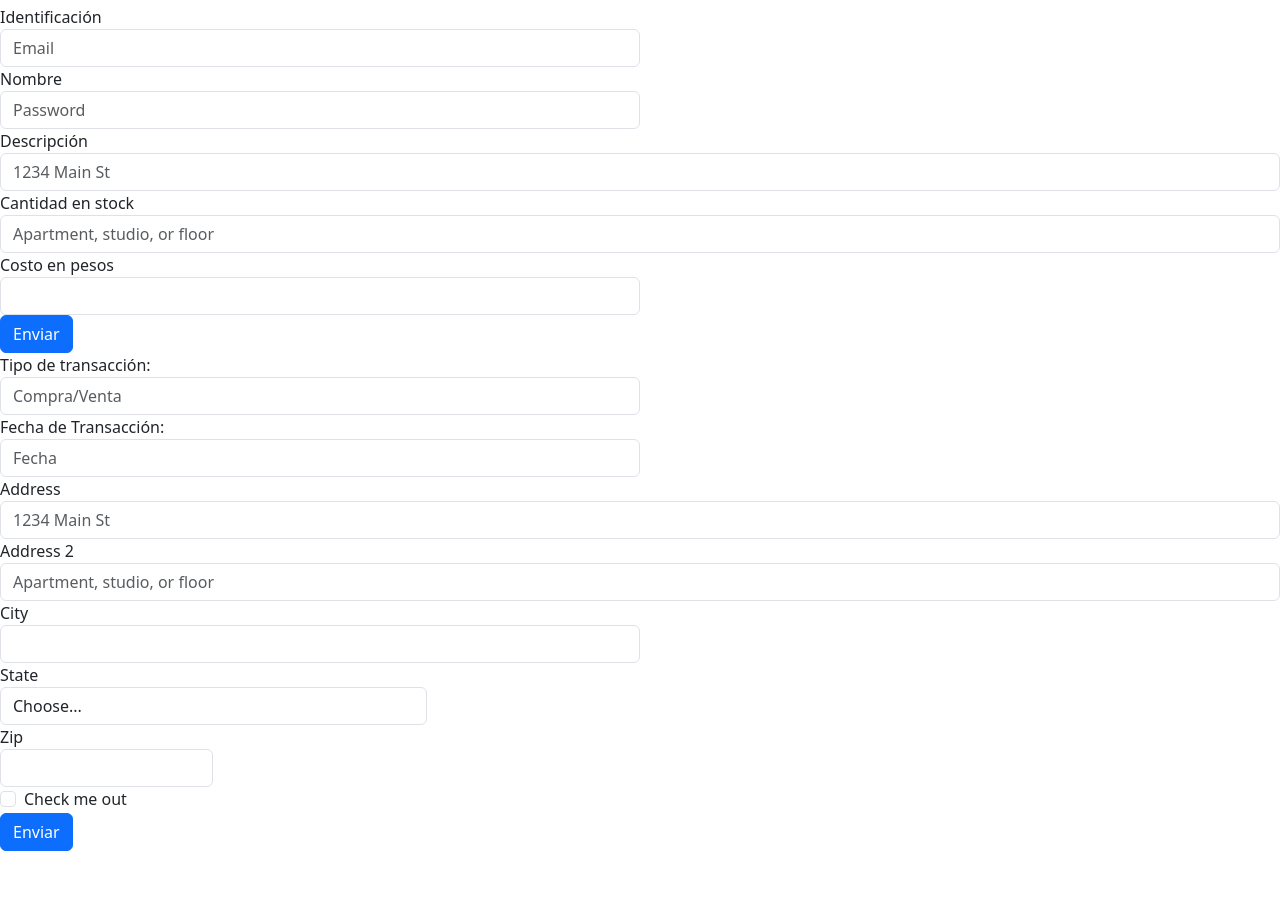
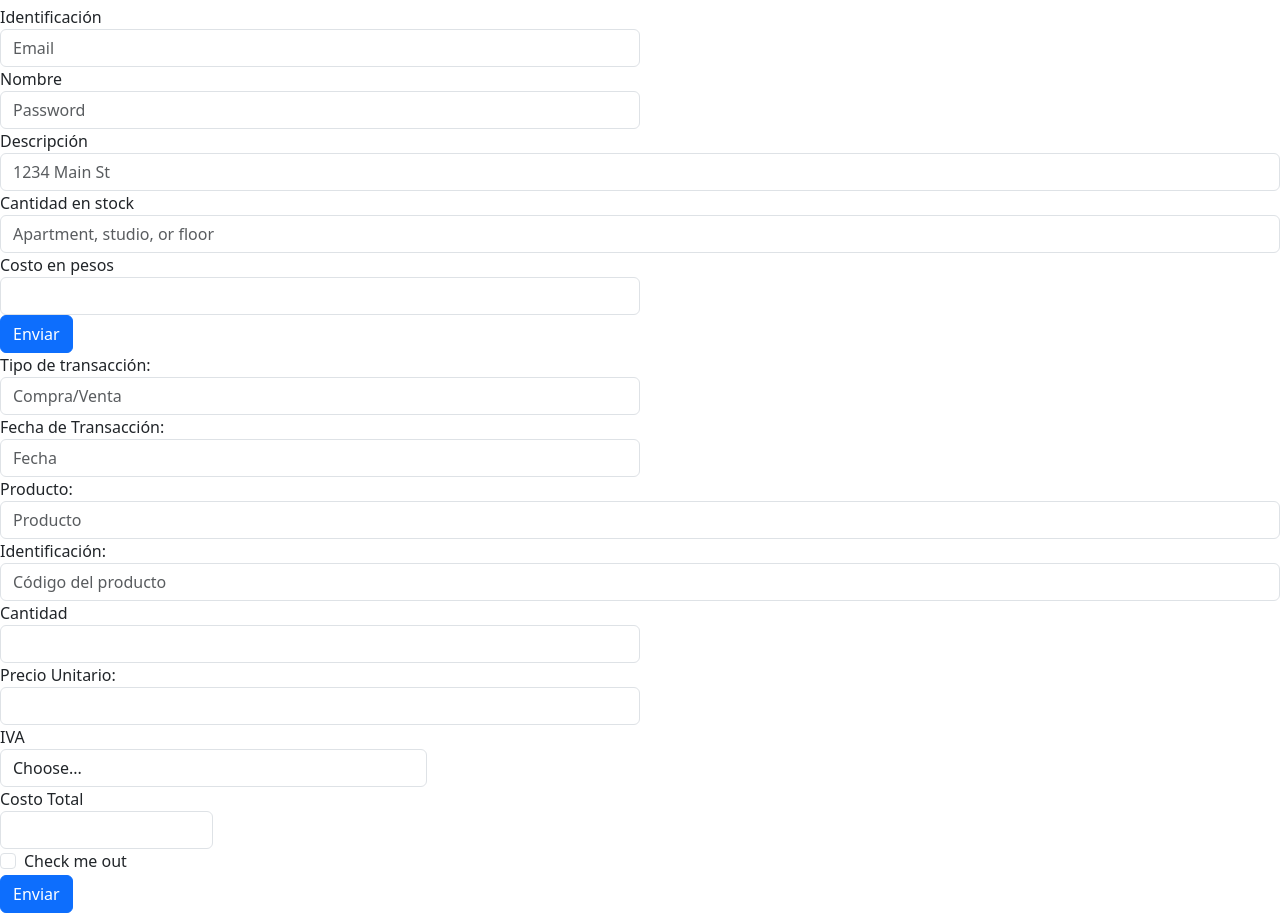
Before and after one commit to vanesuarez/contabilito, a plain HTML site: page index.html in a window 1280 px wide. Shown: the part 88-1001 px from the top of the page. Before the commit the page ends 939 px from the top, so only its background shows below. Drawn offline with nearby package versions, Linux system fonts and the light colour scheme.

Commit message:
Update index.html

```diff
--- a/index.html
+++ b/index.html
@@ -55,27 +55,32 @@
           </div>
         </div>
         <div class="form-group">
-          <label for="inputAddress">Address</label>
-          <input type="text" class="form-control" id="inputAddress" placeholder="1234 Main St">
+          <label for="inputAddress">Producto:</label>
+          <input type="text" class="form-control" id="inputAddress" placeholder="Producto">
         </div>
         <div class="form-group">
-          <label for="inputAddress2">Address 2</label>
-          <input type="text" class="form-control" id="inputAddress2" placeholder="Apartment, studio, or floor">
+          <label for="inputAddress2">Identificación:</label>
+          <input type="text" class="form-control" id="inputAddress2" placeholder="Código del producto">
         </div>
         <div class="form-row">
           <div class="form-group col-md-6">
-            <label for="inputCity">City</label>
+            <label for="inputCity">Cantidad</label>
             <input type="text" class="form-control" id="inputCity">
           </div>
+          <div class="form-row">
+            <div class="form-group col-md-6">
+              <label for="inputCity">Precio Unitario:</label>
+              <input type="text" class="form-control" id="inputCity">
+            </div>
           <div class="form-group col-md-4">
-            <label for="inputState">State</label>
+            <label for="inputState">IVA</label>
             <select id="inputState" class="form-control">
               <option selected>Choose...</option>
               <option>...</option>
             </select>
           </div>
           <div class="form-group col-md-2">
-            <label for="inputZip">Zip</label>
+            <label for="inputZip">Costo Total</label>
             <input type="text" class="form-control" id="inputZip">
           </div>
         </div>
```
